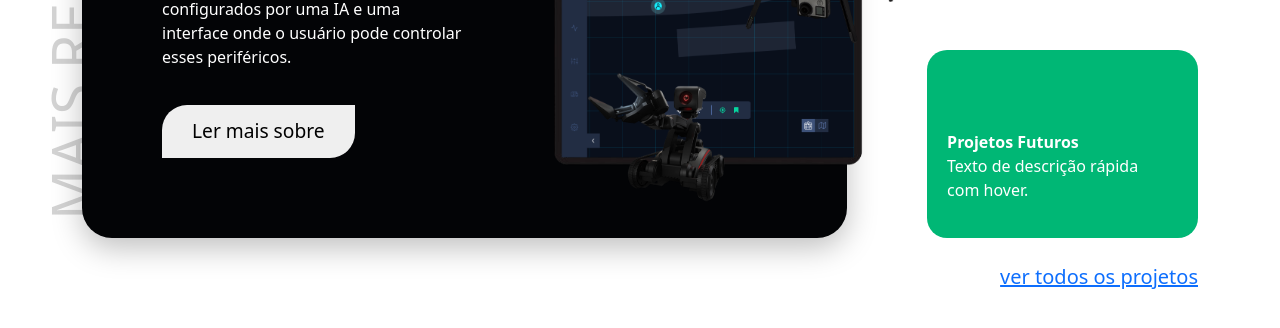
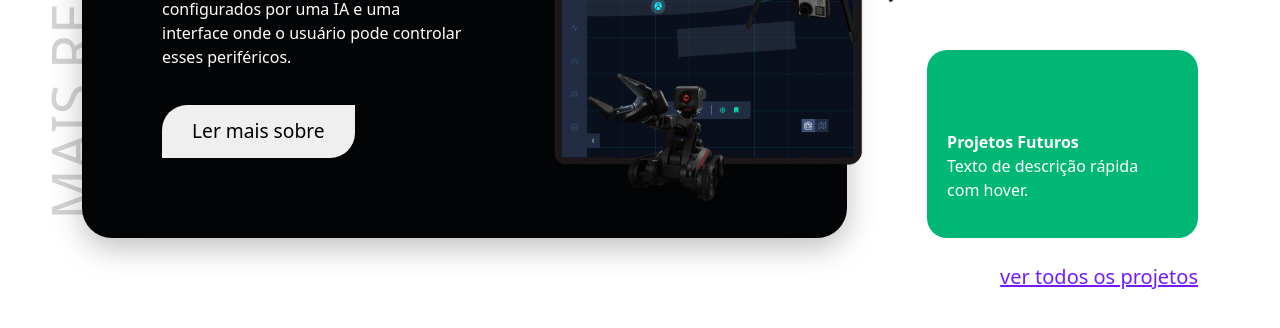
Before and after one commit to luizlopes12/Oberon, a plain HTML site: page index.html in a window 1280 px wide. Shown: the part 1880-2208 px from the top of the page. Drawn offline with Linux system fonts and the light colour scheme.

Commit message:
link color

```diff
--- a/assets/css/style.css
+++ b/assets/css/style.css
@@ -357,6 +357,10 @@ body {
 
 }
 
+.projects__section .projects__link{
+    color: var(--violet-color);
+}
+
 @media(max-width: 1440px) {
     .hero__section .hero__texts {
         height: 960px;
--- a/index.html
+++ b/index.html
@@ -137,7 +137,7 @@
                 </div>
         </section>
         <div class="container d-flex justify-content-end mt-4">
-            <a class="fs-5" href="#">ver todos os projetos</a>
+            <a class="fs-5 projects__link" href="#">ver todos os projetos</a>
         </div>
     </section>
 </body>
```
